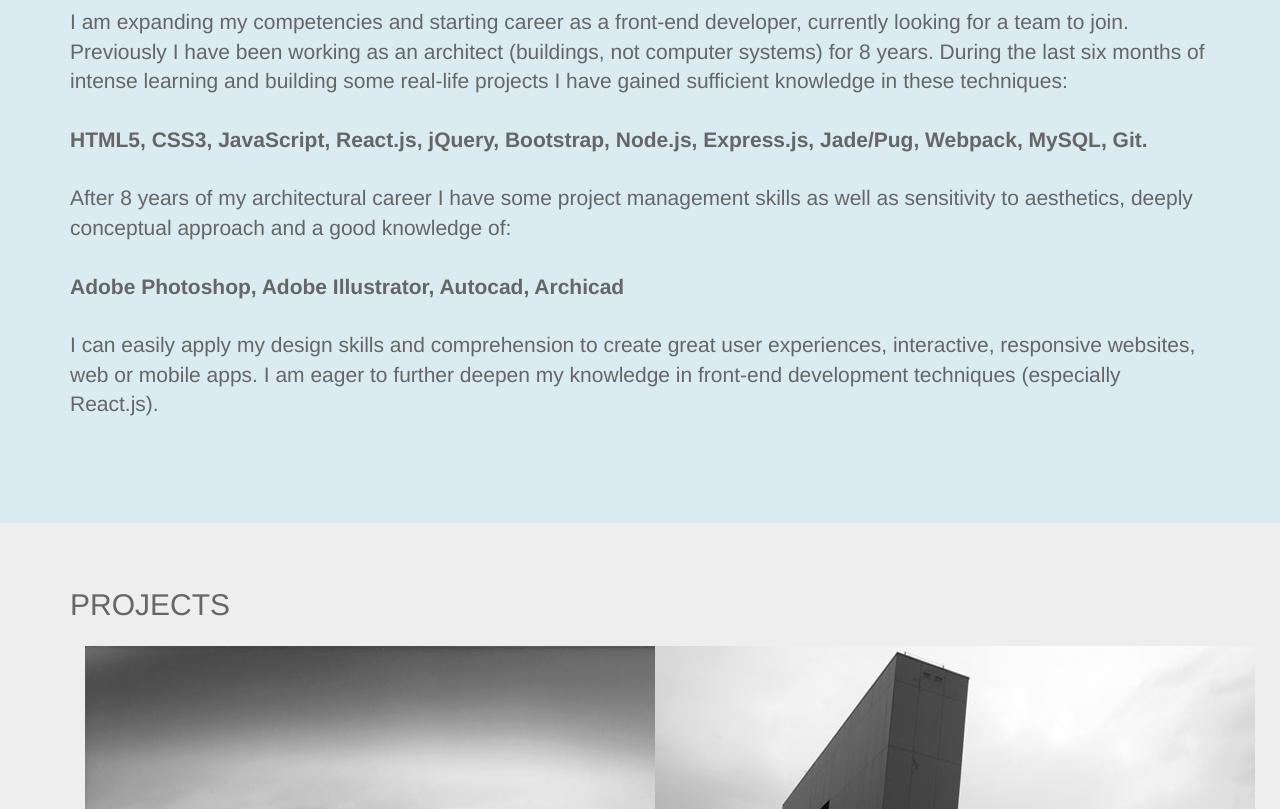
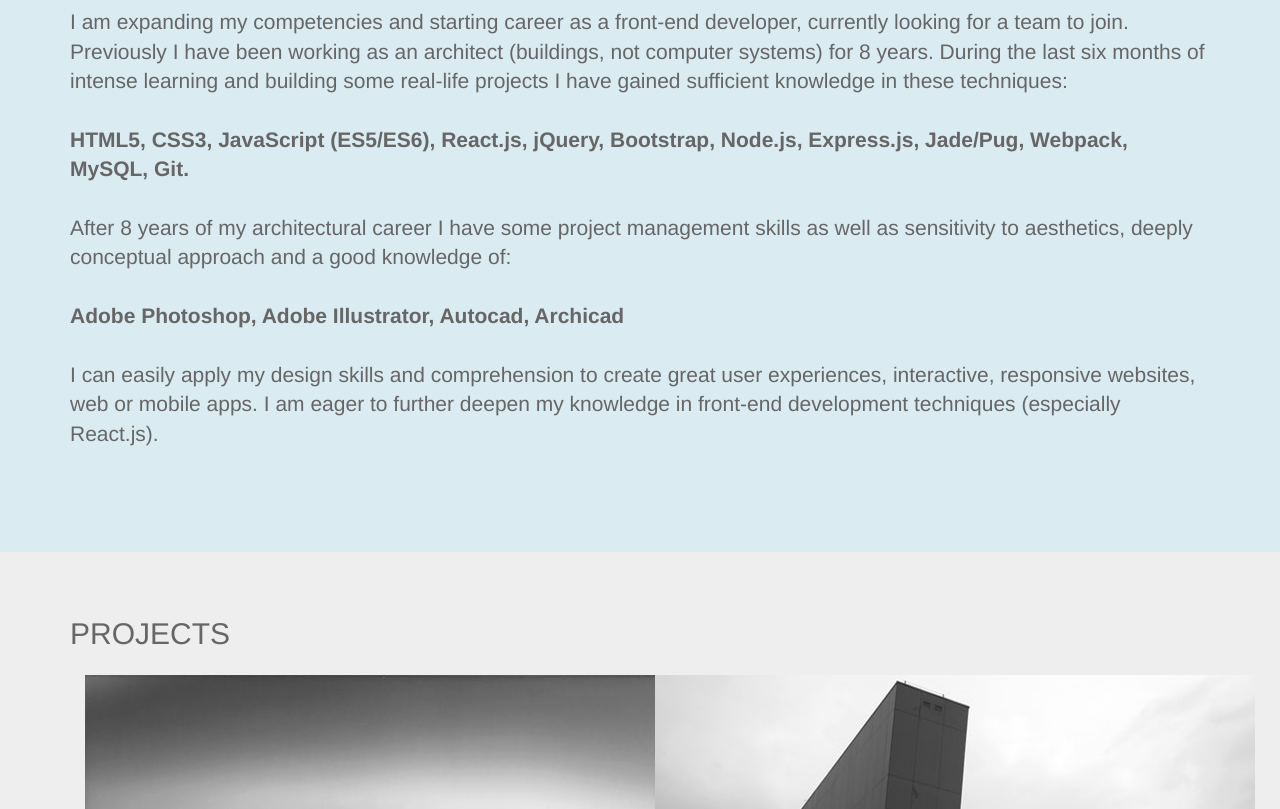
Before and after one commit to mkunevicius/Portfolio, a plain HTML site: page index.html in a window 1280 px wide. Shown: the part 1126-1935 px from the top of the page. Drawn offline with nearby package versions, Linux system fonts and the light colour scheme; some packages are replaced by stand-ins of ours; a script that the page names is missing.

Commit message:
text update

```diff
--- a/index.html
+++ b/index.html
@@ -55,7 +55,7 @@
 				<h2 class="display-4">ABOUT</h2>
 				<p class="lead">I am expanding my competencies and starting career as a front-end developer, currently looking for a team to join. Previously I have been working as an architect (buildings, not computer systems) for 8 years. During the last six months of intense learning and building some real-life projects I have gained sufficient knowledge in these techniques:<br>
 				<br>
-				<strong>HTML5, CSS3, JavaScript, React.js, jQuery, Bootstrap, Node.js, Express.js, Jade/Pug, Webpack, MySQL, Git.</strong><br>
+				<strong>HTML5, CSS3, JavaScript (ES5/ES6), React.js, jQuery, Bootstrap, Node.js, Express.js, Jade/Pug, Webpack, MySQL, Git.</strong><br>
 				<br>
 				After 8 years of my architectural career I have some project management skills as well as sensitivity to aesthetics, deeply conceptual approach and a good knowledge of:<br>
 				<br>
```
Also changed, not shown: app.js (deleted), 2 other files.
